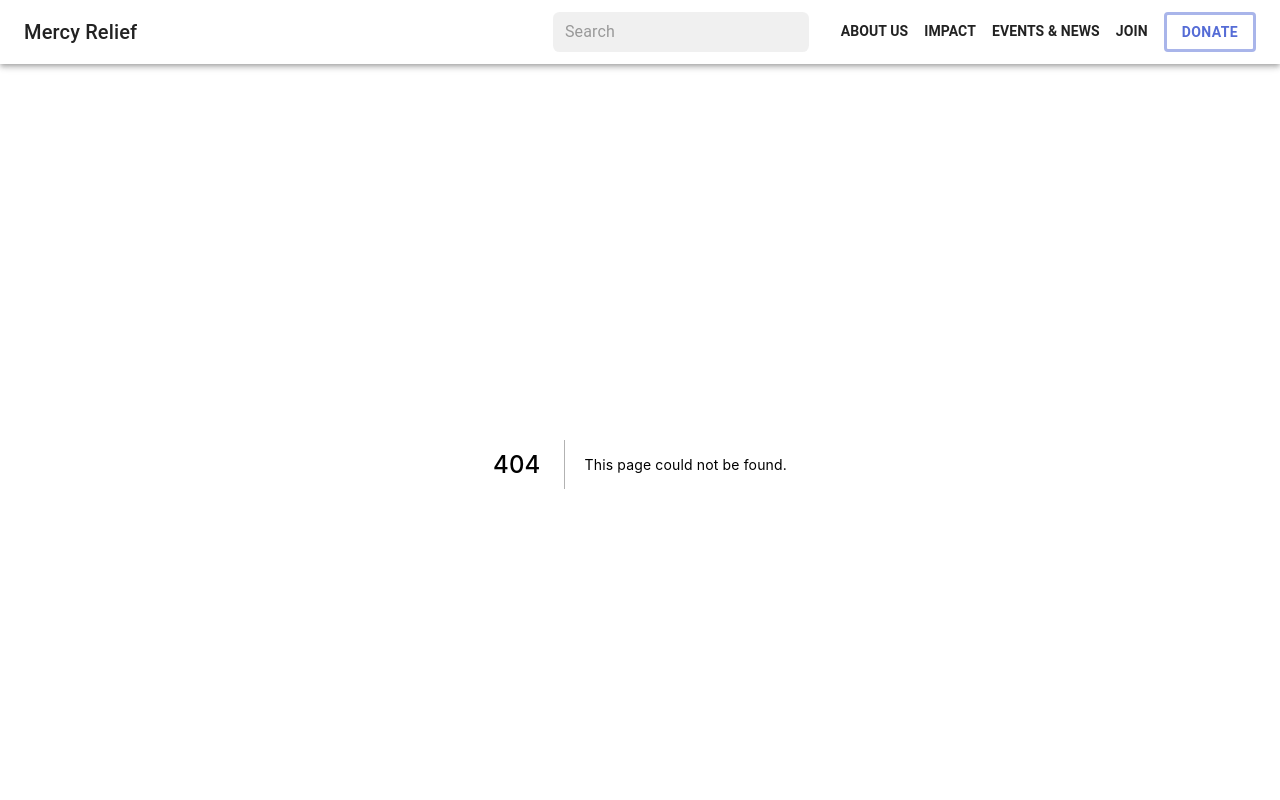
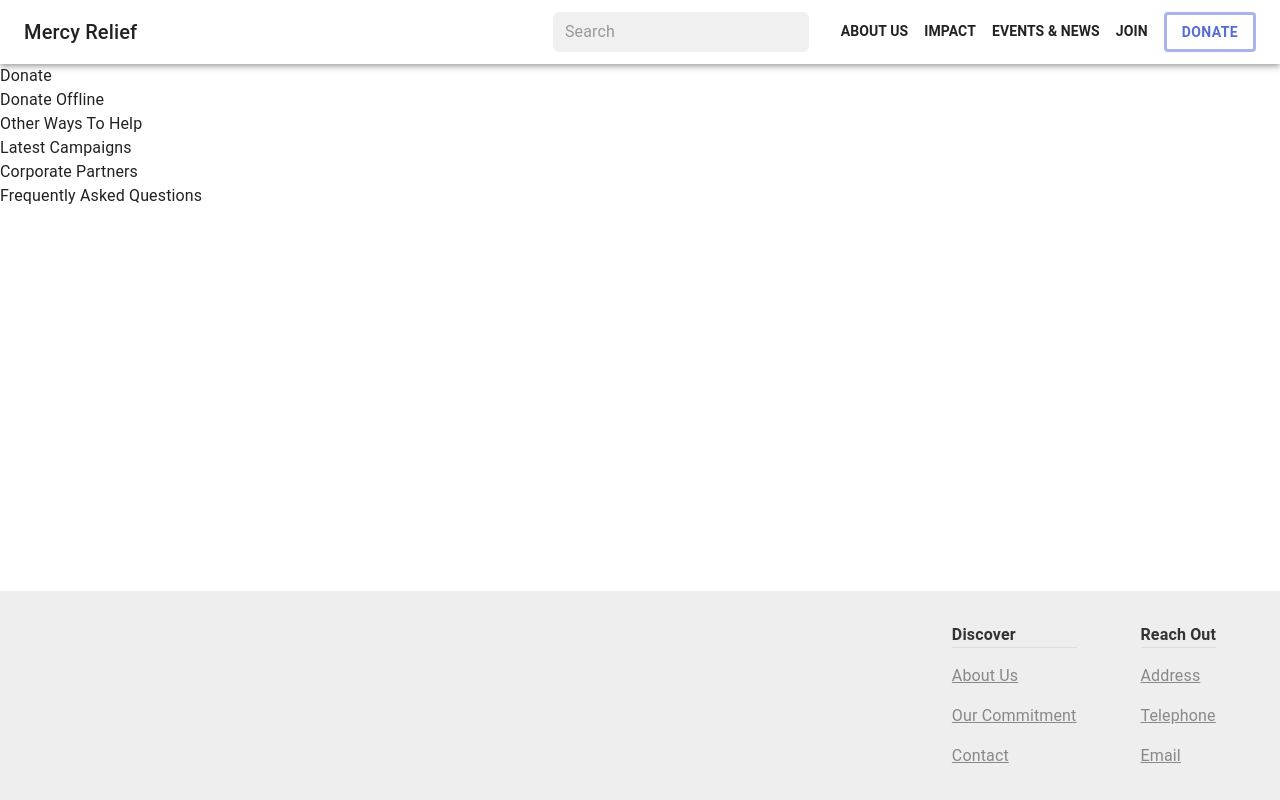
Before and after one commit to dsc-project-mr/mr-fe-external, a Next.js app: page /donate in a window 1280 px wide. Before the commit this address had no page. Shown: the top 800 px of the page. Built offline with nearby package versions, Linux system fonts and the light colour scheme.

Commit message:
create components

```diff
--- /dev/null
+++ b/components/DonatePage/CorporatePartners.tsx
@@ -0,0 +1,5 @@
+const CorporatePartners = () => {
+  return <div>Corporate Partners</div>
+}
+
+export default CorporatePartners
--- /dev/null
+++ b/components/DonatePage/Donate.tsx
@@ -0,0 +1,5 @@
+const Donate = () => {
+  return <div>Donate</div>
+}
+
+export default Donate
--- /dev/null
+++ b/components/DonatePage/DonateOffline.tsx
@@ -0,0 +1,5 @@
+const DonateOffline = () => {
+  return <div>Donate Offline</div>
+}
+
+export default DonateOffline
--- /dev/null
+++ b/components/DonatePage/FAQ.tsx
@@ -0,0 +1,5 @@
+const FAQ = () => {
+  return <div>Frequently Asked Questions</div>
+}
+
+export default FAQ
--- /dev/null
+++ b/components/DonatePage/LatestCampaigns.tsx
@@ -0,0 +1,5 @@
+const LastestCampaigns = () => {
+  return <div>Latest Campaigns</div>
+}
+
+export default LastestCampaigns
--- /dev/null
+++ b/components/DonatePage/OtherWaysToHelp.tsx
@@ -0,0 +1,5 @@
+const OtherWaysToHelp = () => {
+  return <div>Other Ways To Help</div>
+}
+
+export default OtherWaysToHelp
--- /dev/null
+++ b/components/DonatePage/index.ts
@@ -0,0 +1,15 @@
+import CorporatePartners from './CorporatePartners'
+import Donate from './Donate'
+import DonateOffline from './DonateOffline'
+import FAQ from './FAQ'
+import LastestCampaigns from './LatestCampaigns'
+import OtherWaysToHelp from './OtherWaysToHelp'
+
+export {
+  CorporatePartners,
+  Donate,
+  DonateOffline,
+  FAQ,
+  LastestCampaigns,
+  OtherWaysToHelp,
+}
--- /dev/null
+++ b/pages/donate/index.tsx
@@ -0,0 +1,24 @@
+import type { NextPage } from 'next'
+import {
+  CorporatePartners,
+  Donate,
+  DonateOffline,
+  FAQ,
+  LastestCampaigns,
+  OtherWaysToHelp,
+} from 'components/DonatePage'
+
+const DonatePage: NextPage = () => {
+  return (
+    <>
+      <Donate />
+      <DonateOffline />
+      <OtherWaysToHelp />
+      <LastestCampaigns />
+      <CorporatePartners />
+      <FAQ />
+    </>
+  )
+}
+
+export default DonatePage
```
